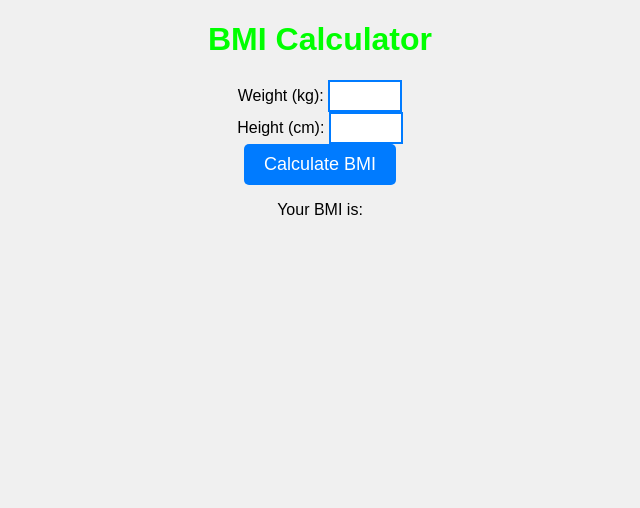
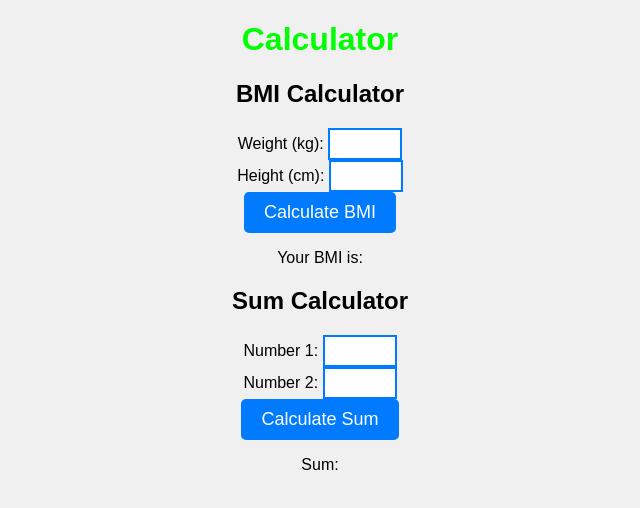
Before and after one commit to sunnybanger/bmitimer, a plain HTML site: page bmiCalculator.html in a window 1280 px wide. Shown: the whole page, without its empty margins (320-960 px from the left). Drawn offline with Linux system fonts and the light colour scheme.

Commit message:
Update bmiCalculator.html

```diff
--- a/bmiCalculator.html
+++ b/bmiCalculator.html
@@ -3,12 +3,14 @@
 <head>
     <meta charset="UTF-8">
     <meta name="viewport" content="width=device-width, initial-scale=1.0">
-    <title>BMI Calculator</title>
+    <title>Calculator</title>
     <link rel="stylesheet" href="styles.css">
 </head>
 <body>
     <div class="container">
-        <h1>BMI Calculator</h1>
+        <h1>Calculator</h1>
+        <div id="bmiCalculator">
+            <h2>BMI Calculator</h2>
             <form>
                 <label for="weight">Weight (kg):</label>
                 <input type="number" id="weight" name="weight" required>
@@ -21,6 +23,22 @@
                 <p>Your BMI is: <span id="bmiValue"></span></p>
             </form>
         </div>
+        <div id="sumCalculator">
+            <h2>Sum Calculator</h2>
+            <form>
+                <label for="numberOne">Number 1:</label>
+                <input type="number" id="numberOne" name="numberOne" required>
+                <br>
+                <label for="numberTwo">Number 2:</label>
+                <input type="number" id="numberTwo" name="numberTwo" required>
+                <br>
+                <button type="button" id="calculateSum">Calculate Sum</button>
+                <br>
+                <p>Sum: <span id="sumValue"></span></p>
+            </form>
+        </div>
+    </div>
     <script src="bmiCalculator.js"></script>
+    <script src="sumCalculator.js"></script>
 </body>
 </html>
```
Lines whose indentation alone changed are shown as unchanged.
